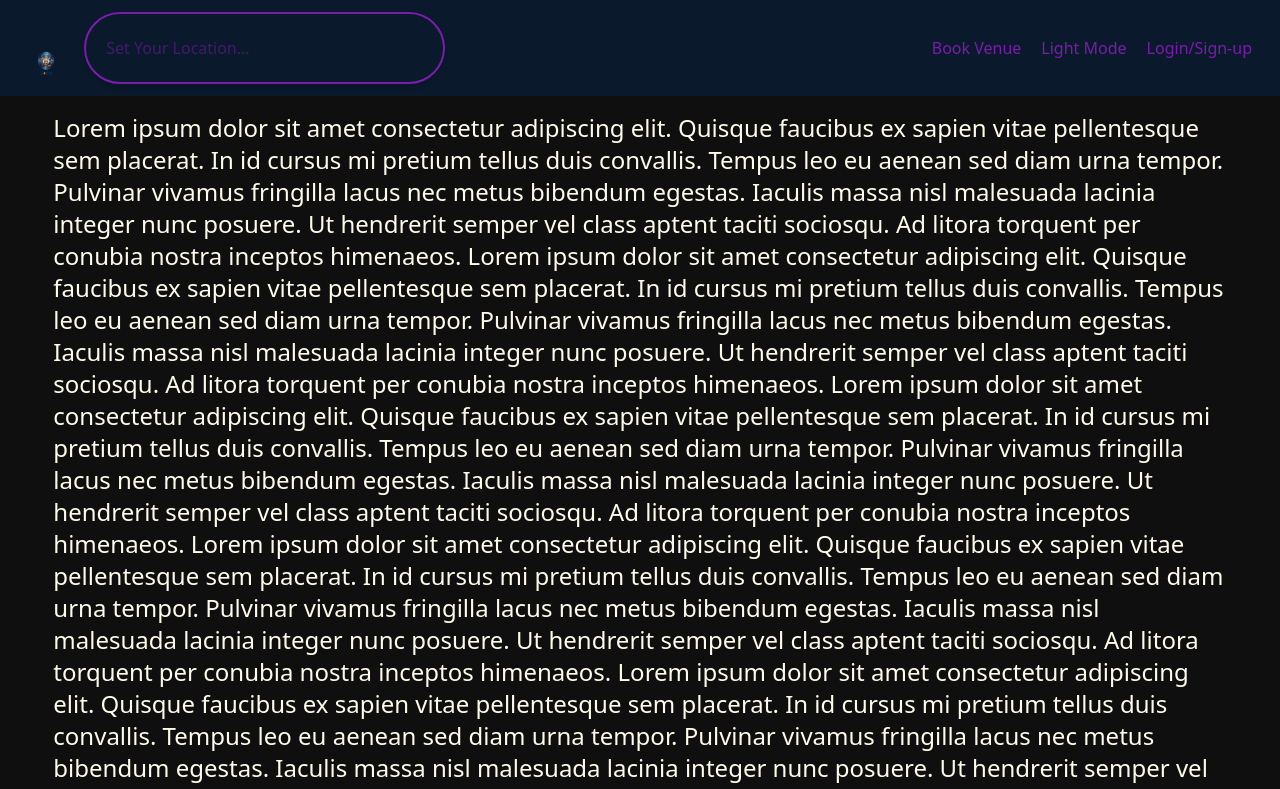
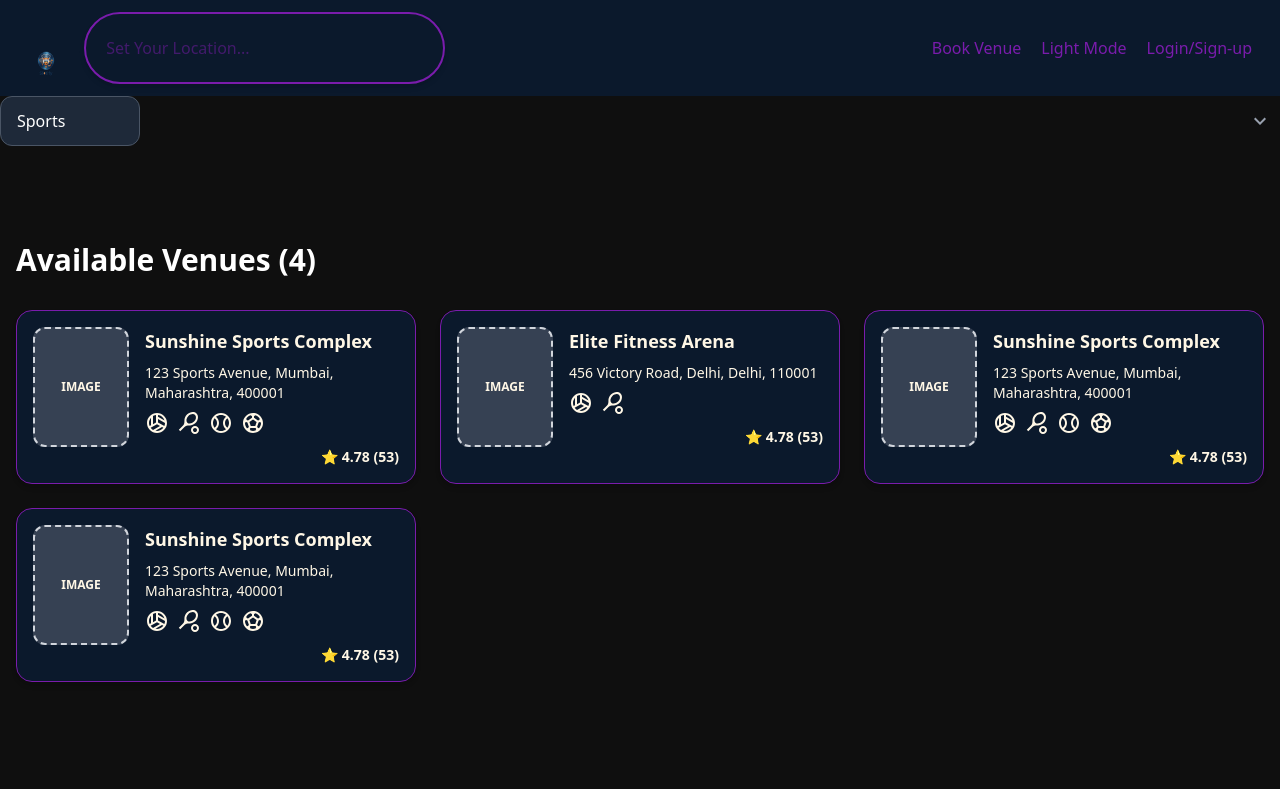
Before and after one commit to Gl-tch99/Slotify, a React (Vite) app in the folder slotify_frontend/: page /venues in a window 1280 px wide. Shown: the top 789 px of the page. Built offline with nearby package versions, Linux system fonts and the light colour scheme; some icons are missing.

Commit message:
Added venues list page (#17)
added venues list page

Added Venues List Page along with the venue card component and Sports icon mapping. Additionally. added a SportsFilter component to list down the available sports.

```diff
--- a/slotify_frontend/src/App.tsx
+++ b/slotify_frontend/src/App.tsx
@@ -1,6 +1,7 @@
 import { Route, Routes } from 'react-router-dom';
 import HomePage from './pages/HomePage';
 import BookVenuePage from './pages/BookVenuePage';
+import { VenueListPage } from './components/VenueListPage';
 
 function App() {
   return (
@@ -8,6 +9,7 @@ function App() {
       <Routes>
         <Route path="/" index element={<HomePage />} />
         <Route path="/book_venue" element={<BookVenuePage />} />
+        <Route path="/venues" element={<VenueListPage />} />
         <Route path="*" element={<HomePage />} />
       </Routes>
     </div>
--- /dev/null
+++ b/slotify_frontend/src/components/SportsFilter.tsx
@@ -0,0 +1,35 @@
+import type React from 'react';
+import { KeyboardArrowDown } from '@mui/icons-material';
+interface SportsFilterProps {
+  selectedSport: string;
+  onSportChange: (sport: string) => void;
+  availableSports: string[];
+}
+
+export const SportsFilter: React.FC<SportsFilterProps> = ({
+  selectedSport,
+  onSportChange,
+  availableSports,
+}) => {
+  return (
+    <div className="relative">
+      <select
+        value={selectedSport}
+        onChange={(e) => onSportChange(e.target.value)}
+        className="appearance-none bg-white dark:bg-gray-800 border border-gray-300 dark:border-gray-600
+                   text-gray-900 dark:text-white px-4 py-3 pr-8 rounded-xl
+                   focus:ring-2 focus:ring-blue-500 focus:border-blue-500 min-w-[140px]"
+      >
+        <option value="">Sports</option>
+        {availableSports.map((sport) => (
+          <option key={sport} value={sport}>
+            {sport.charAt(0).toUpperCase() + sport.slice(1)}
+          </option>
+        ))}
+      </select>
+      <div className="absolute inset-y-0 right-0 flex items-center px-2 pointer-events-none">
+        <KeyboardArrowDown className="h-5 w-5 text-gray-400" />
+      </div>
+    </div>
+  );
+};
--- /dev/null
+++ b/slotify_frontend/src/components/VenueCard.tsx
@@ -0,0 +1,57 @@
+import { type Venue } from '../types/venue';
+import { getSportIcon } from '../icons/sportsIcons';
+
+interface VenueCardProps {
+  venue: Venue;
+}
+
+export const VenueCard: React.FC<VenueCardProps> = ({ venue }) => {
+  const { name, address, sports } = venue;
+  console.log(venue);
+  return (
+    <div className="bg-light-accent dark:bg-dark-accent border border-light-ui dark:border-dark-ui rounded-2xl shadow-md p-4 hover:shadow-lg transition-shadow duration-300 cursor-pointer">
+      <div className="flex gap-4">
+        {/* Image Container */}
+        <div className="w-24 h-30 rounded-xl border-2 border-dashed border-gray-300 flex items-center justify-center bg-gray-50 dark:bg-gray-700">
+          <span className="text-xs font-semibold text-light-text dark:text-dark-text">IMAGE</span>
+        </div>
+
+        {/* Content Container */}
+        <div className="flex-1 min-w-0">
+          {/* Venue Name */}
+          <h3 className="text-lg font-semibold text-light-text dark:text-dark-text mb-2 truncate">
+            {name}
+          </h3>
+
+          {/* Address */}
+          <div className="flex items-start gap-1 mb-2">
+            <span className="text-sm text-light-text dark:text-dark-text wrap-break-words line-clamp-2">
+              {address.street_1}, {address.city}, {address.state}, {address.pincode}
+            </span>
+          </div>
+
+          {/* Sports Icons */}
+          <div className="flex items-center gap-2 mb-3">
+            {sports?.map((sport) => {
+              const SportIcon = getSportIcon(sport.game);
+              return (
+                <div
+                  key={sport.id}
+                  className="text-xs text-light-text dark:text-dark-text"
+                  title={sport.game}
+                >
+                  <SportIcon className="w-4 h-4" />
+                </div>
+              );
+            })}
+          </div>
+
+          {/* Rating Section */}
+          <div className="flex items-center justify-end gap-1 text-sm">
+            <span className="font-semibold text-light-text dark:text-dark-text">⭐️ 4.78 (53)</span>
+          </div>
+        </div>
+      </div>
+    </div>
+  );
+};
--- /dev/null
+++ b/slotify_frontend/src/components/VenueListPage.tsx
@@ -0,0 +1,128 @@
+import { VenueCard } from '../components/VenueCard';
+import Navbar from '../components/Navbar';
+import { SportsFilter } from '../components/SportsFilter';
+import { useState } from 'react';
+
+export const VenueListPage: React.FC = () => {
+  const mockVenues = [
+    {
+      id: 1,
+      name: 'Sunshine Sports Complex',
+      image: undefined, // No image yet
+      address: {
+        street_1: '123 Sports Avenue',
+        city: 'Mumbai',
+        state: 'Maharashtra',
+        pincode: 400001,
+      },
+      distance: 1.5,
+      sports: [
+        { id: 1, game: 'volleyball' },
+        { id: 2, game: 'tennis' },
+        { id: 3, game: 'baseball' },
+        { id: 4, game: 'football' },
+      ],
+      rating: {
+        average: 4.78,
+        count: 53,
+      },
+      owner_user_id: 1,
+    },
+    {
+      id: 2,
+      name: 'Elite Fitness Arena',
+      address: {
+        street_1: '456 Victory Road',
+        city: 'Delhi',
+        state: 'Delhi',
+        pincode: 110001,
+      },
+      distance: 2.3,
+      sports: [
+        { id: 1, game: 'volleyball' },
+        { id: 2, game: 'tennis' },
+      ],
+      rating: {
+        average: 4.2,
+        count: 28,
+      },
+      owner_user_id: 2,
+    },
+    {
+      id: 3,
+      name: 'Sunshine Sports Complex',
+      image: undefined, // No image yet
+      address: {
+        street_1: '123 Sports Avenue',
+        city: 'Mumbai',
+        state: 'Maharashtra',
+        pincode: 400001,
+      },
+      distance: 1.5,
+      sports: [
+        { id: 1, game: 'volleyball' },
+        { id: 2, game: 'tennis' },
+        { id: 3, game: 'baseball' },
+        { id: 4, game: 'football' },
+      ],
+      rating: {
+        average: 4.78,
+        count: 53,
+      },
+      owner_user_id: 1,
+    },
+    {
+      id: 4,
+      name: 'Sunshine Sports Complex',
+      image: undefined, // No image yet
+      address: {
+        street_1: '123 Sports Avenue',
+        city: 'Mumbai',
+        state: 'Maharashtra',
+        pincode: 400001,
+      },
+      distance: 1.5,
+      sports: [
+        { id: 1, game: 'volleyball' },
+        { id: 2, game: 'tennis' },
+        { id: 3, game: 'baseball' },
+        { id: 4, game: 'football' },
+      ],
+      rating: {
+        average: 4.78,
+        count: 53,
+      },
+      owner_user_id: 1,
+    },
+  ];
+
+  const [selectedSport, setSelectedSport] = useState('');
+
+  const availableSports = [
+    ...new Set(mockVenues.flatMap((venue) => venue.sports.map((sport) => sport.game))),
+  ];
+
+  return (
+    <div className="min-h-screen bg-light-base dark:bg-dark-base">
+      <Navbar />
+      <SportsFilter
+        selectedSport={selectedSport}
+        onSportChange={setSelectedSport}
+        availableSports={availableSports}
+      />
+
+      <div className="container mx-auto px-4 pt-24 pb-8">
+        <h1 className="text-3xl font-bold text-gray-900 dark:text-white mb-8">
+          Available Venues ({mockVenues.length})
+        </h1>
+
+        {/* Grid that shows max 3 cards horizontally */}
+        <div className="grid grid-cols-1 md:grid-cols-2 xl:grid-cols-3 gap-6">
+          {mockVenues.map((venue) => (
+            <VenueCard key={venue.id} venue={venue} />
+          ))}
+        </div>
+      </div>
+    </div>
+  );
+};
--- /dev/null
+++ b/slotify_frontend/src/icons/sportsIcons.ts
@@ -0,0 +1,21 @@
+import {
+  SportsSoccerOutlined,
+  SportsBasketballOutlined,
+  SportsTennisOutlined,
+  SportsBaseballOutlined,
+  SportsVolleyballOutlined,
+} from '@mui/icons-material';
+
+export const SPORTS_ICONS = {
+  football: SportsSoccerOutlined,
+  basketball: SportsBasketballOutlined,
+  tennis: SportsTennisOutlined,
+  baseball: SportsBaseballOutlined,
+  volleyball: SportsVolleyballOutlined,
+} as const;
+
+// Utility function to get sport icon
+export const getSportIcon = (sportName: string) => {
+  const sportKey = sportName.toLowerCase() as keyof typeof SPORTS_ICONS;
+  return SPORTS_ICONS[sportKey as keyof typeof SPORTS_ICONS] || SportsBasketballOutlined;
+};
--- a/slotify_frontend/src/index.css
+++ b/slotify_frontend/src/index.css
@@ -12,7 +12,9 @@ body,
   --color-dark-ui: #7a1cac;
   --color-dark-accent: #0b192c;
   --color-dark-base: #0f0f0f;
+  --color-dark-text: #fff7e6;
   --color-light-base: #eeeeee;
   --color-light-accent: #f5f5f0;
   --color-light-ui: #00b562;
+  --color-light-text: #000000;
 }
--- a/slotify_frontend/src/pages/HomePage.tsx
+++ b/slotify_frontend/src/pages/HomePage.tsx
@@ -4,6 +4,7 @@ const HomePage = () => {
   return (
     <div className="flex flex-col items-center justify-center gap-2">
       <Navbar />
+
       <div className="text-2xl w-11/12 flex flex-col gap-2 text-black dark:text-amber-50 ">
         <div className="h-3/4 text-black dark:text-amber-50 flex "></div>
         <div className="h-3/4 text-black dark:text-amber-50">
--- /dev/null
+++ b/slotify_frontend/src/types/venue.ts
@@ -0,0 +1,17 @@
+export interface Venue {
+  id: number;
+  name: string;
+  image?: string;
+  address: {
+    street_1: string;
+    city: string;
+    state: string;
+    pincode: number;
+  };
+  sports: {
+    id: number;
+    game: string;
+  }[];
+  // rating: { average: number; count: number };
+  owner_user_id: number;
+}
```
